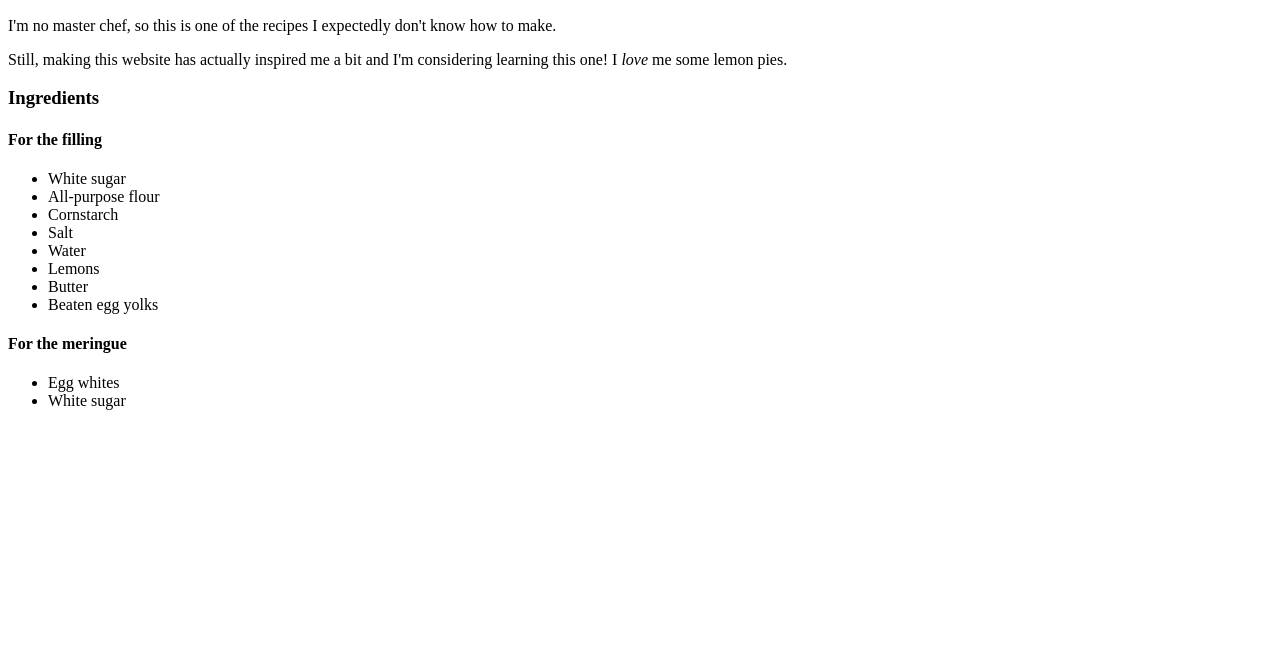
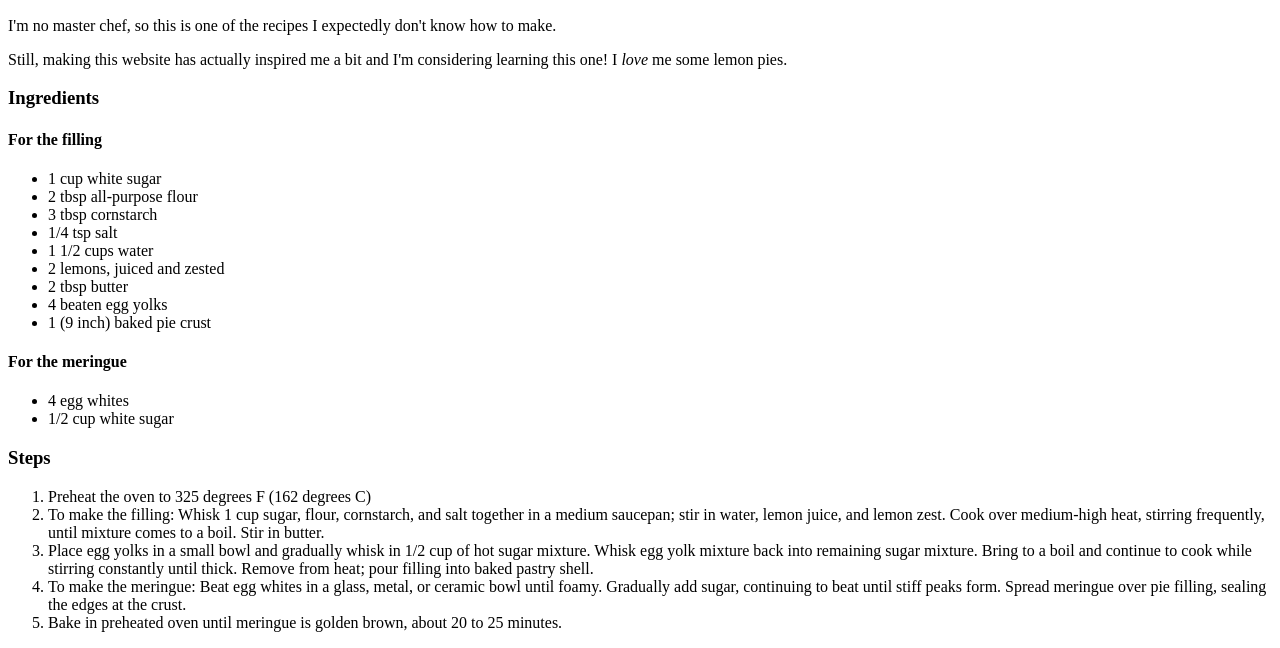
Before and after one commit to Vi0lett/odin-recipes, a plain HTML site: page recipes/lemonPie.html in a window 1280 px wide. Shown: the part 434-1082 px from the top of the page. Before the commit the page ends 860 px from the top, so only its background shows below. Drawn offline with Linux system fonts and the light colour scheme.

Commit message:
Give ingredients specific amounts; add steps

```diff
--- a/recipes/lemonPie.html
+++ b/recipes/lemonPie.html
@@ -15,20 +15,34 @@
         <h3>Ingredients</h3>
         <h4>For the filling</h4>
         <ul>
-            <li>White sugar</li>
-            <li>All-purpose flour</li>
-            <li>Cornstarch</li>
-            <li>Salt</li>
-            <li>Water</li>
-            <li>Lemons</li>
-            <li>Butter</li>
-            <li>Beaten egg yolks</li>
+            <li>1 cup white sugar</li>
+            <li>2 tbsp all-purpose flour</li>
+            <li>3 tbsp cornstarch</li>
+            <li>1/4 tsp salt</li>
+            <li>1 1/2 cups water</li>
+            <li>2 lemons, juiced and zested</li>
+            <li>2 tbsp butter</li>
+            <li>4 beaten egg yolks</li>
+            <li>1 (9 inch) baked pie crust</li>
         </ul>
         <h4>For the meringue</h4>
         <ul>
-            <li>Egg whites</li>
-            <li>White sugar</li>
+            <li>4 egg whites</li>
+            <li>1/2 cup white sugar</li>
         </ul>
 
+        <h3>Steps</h3>
+        <ol>
+            <li>Preheat the oven to 325 degrees F (162 degrees C)</li>
+            <li>To make the filling: Whisk 1 cup sugar, flour, cornstarch, and salt together in a medium saucepan;
+                 stir in water, lemon juice, and lemon zest. Cook over medium-high heat, stirring frequently, until mixture comes to a boil.
+                  Stir in butter.</li>
+            <li>Place egg yolks in a small bowl and gradually whisk in 1/2 cup of hot sugar mixture.
+                Whisk egg yolk mixture back into remaining sugar mixture. Bring to a boil and continue to cook while stirring constantly until thick.
+                 Remove from heat; pour filling into baked pastry shell.</li>
+            <li>To make the meringue: Beat egg whites in a glass, metal, or ceramic bowl until foamy.
+                 Gradually add sugar, continuing to beat until stiff peaks form. Spread meringue over pie filling, sealing the edges at the crust.</li>
+            <li>Bake in preheated oven until meringue is golden brown, about 20 to 25 minutes.</li>
+        </ol>
     </body>
 </html>
```
